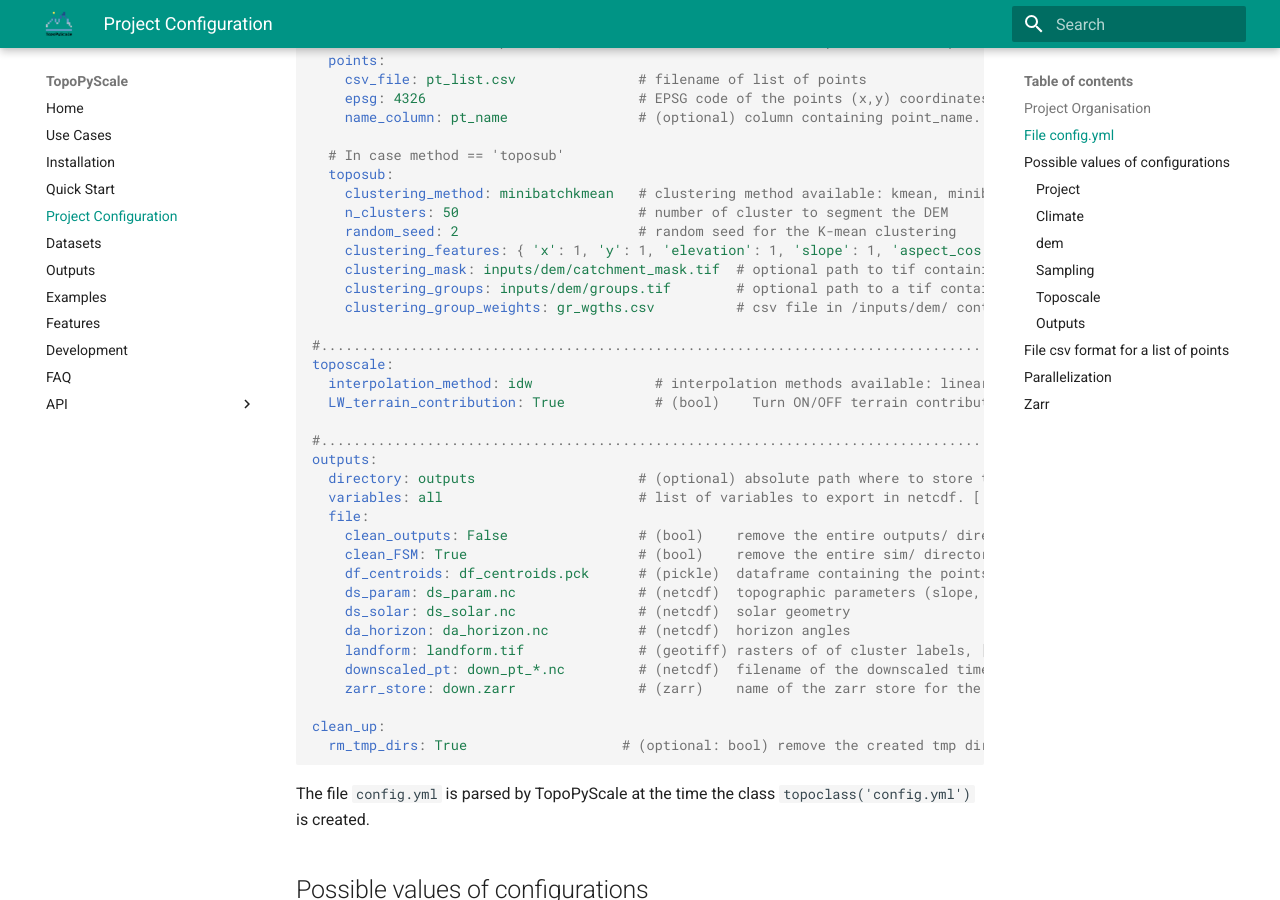
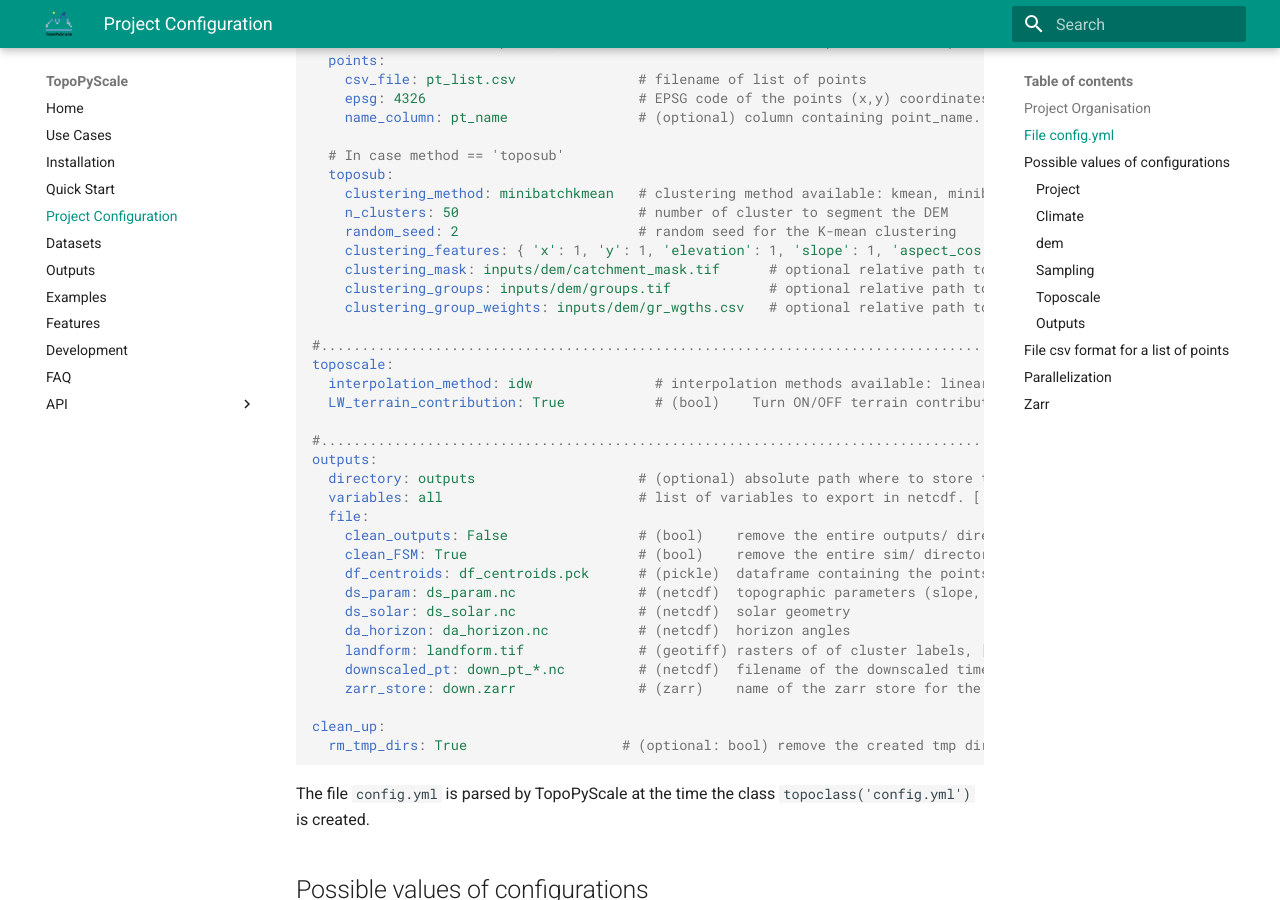
Before and after one commit to ArcticSnow/TopoPyScale, an MkDocs documentation site: the page built from doc/docs/03_configurationFile.md, in a window 1280 px wide and 900 px high, scrolled down 2434 px. Built offline with MkDocs 1.6.1 and Material for MkDocs 9.7.7, drawn with Linux system fonts in a browser that asks for light colours.

Commit message:
Update 03_configurationFile.md

```diff
--- a/doc/docs/03_configurationFile.md
+++ b/doc/docs/03_configurationFile.md
@@ -121,9 +121,9 @@
     n_clusters: 50                      # number of cluster to segment the DEM
     random_seed: 2                      # random seed for the K-mean clustering
     clustering_features: { 'x': 1, 'y': 1, 'elevation': 1, 'slope': 1, 'aspect_cos': 1, 'aspect_sin': 1, 'svf': 1 }  # dictionnary of the features of choice to use in clustering with their relative importance. Relative importance is a multiplier after scaling
-    clustering_mask: inputs/dem/catchment_mask.tif  # optional path to tif containing a mask (0/1)
-    clustering_groups: inputs/dem/groups.tif        # optional path to a tif containing cluster groups (int values), e.g. land cover
-    clustering_group_weights: gr_wgths.csv          # csv file in /inputs/dem/ containing the columns ['group', 'weights'] indicating the relative number of clusters per group. If this file does not exist, each group has a number of cluster proportional to its relative area.
+    clustering_mask: inputs/dem/catchment_mask.tif      # optional relative path to a .tif containing a mask (0/1)
+    clustering_groups: inputs/dem/groups.tif            # optional relative path to a .tif containing cluster groups (int values), e.g. land cover
+    clustering_group_weights: inputs/dem/gr_wgths.csv   # optional relative path to a .csv file in /inputs/dem/ containing the columns ['group', 'weights'] indicating the relative number of clusters per group. If this file does not exist, each group has a number of cluster proportional to its relative area.
 
 #.....................................................................................................
 toposcale:
```
